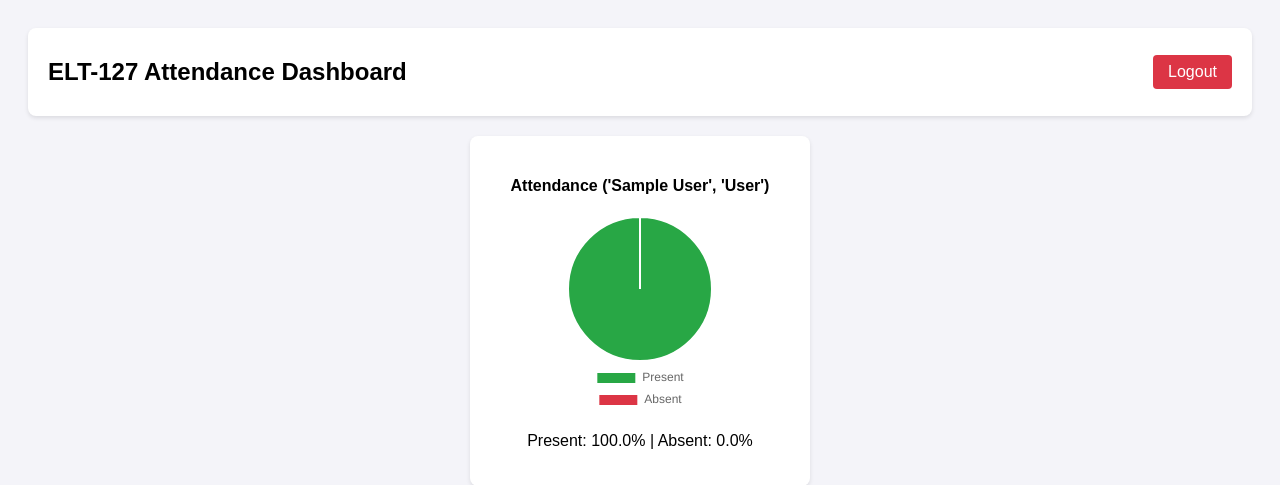
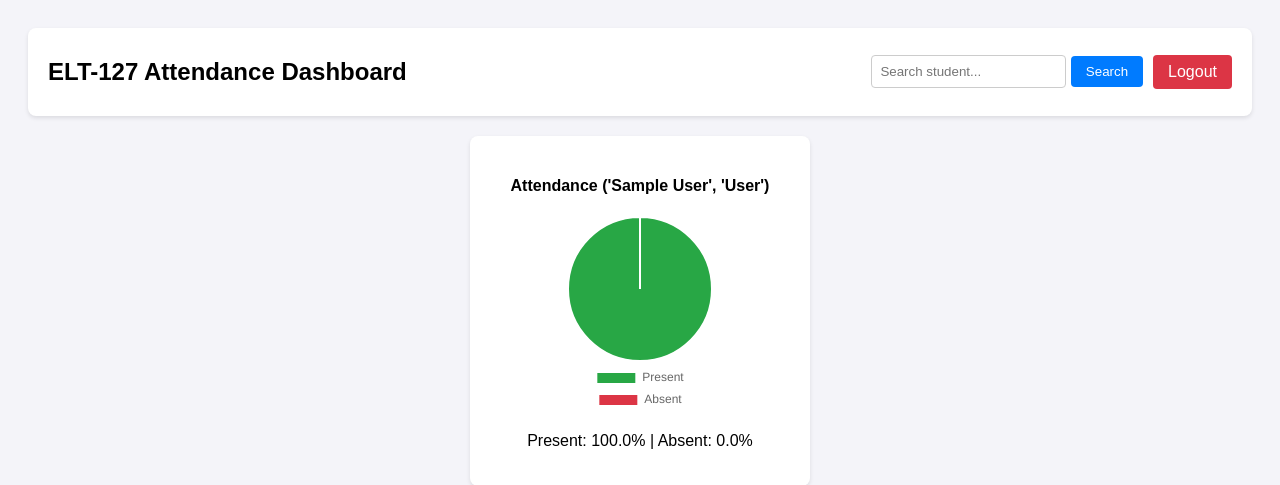
Before and after one commit to uzcoder72/attandance-website, a Django app: page /dashboard/ in a window 1280 px wide. Shown: the top 485 px of the page. Run offline with Django 5.2, Linux system fonts and the light colour scheme; a user stored in the database is signed in; tables that the repository leaves empty hold one stand-in row (values such as "Sample post").

Commit message:
added search

```diff
--- a/checker/templates/checker/dashboard.html
+++ b/checker/templates/checker/dashboard.html
@@ -62,7 +62,15 @@
 
     <div class="header">
         <h2>ELT-127 Attendance Dashboard</h2>
-        <a href="{% url 'logout' %}" class="logout-btn">Logout</a>
+        <div style="display: flex; gap: 10px; align-items: center;">
+            <form method="GET" action="{% url 'dashboard' %}" style="margin: 0;">
+                <input type="text" name="q" placeholder="Search student..." value="{{ search_query }}"
+                    style="padding: 8px; border-radius: 4px; border: 1px solid #ccc;">
+                <button type="submit"
+                    style="padding: 8px 15px; background: #007bff; color: white; border: none; border-radius: 4px; cursor: pointer;">Search</button>
+            </form>
+            <a href="{% url 'logout' %}" class="logout-btn">Logout</a>
+        </div>
     </div>
 
     <div class="students-grid">
--- a/checker/views.py
+++ b/checker/views.py
@@ -26,10 +26,21 @@ def login_view(request):
 
     return render(request, 'checker/login.html', {'error': error_message})
 
+from django.db.models import Q
+
 @login_required(login_url='login')
 def dashboard_view(request):
+    # Get search query from URL if it exists
+    search_query = request.GET.get('q', '')
+
     # Get all students and calculate their attendance
-    students = Student.objects.all()
+    if search_query:
+        # Search by name or surname (case-insensitive)
+        students = Student.objects.filter(
+            Q(name__icontains=search_query) | Q(surname__icontains=search_query)
+        )
+    else:
+        students = Student.objects.all()
 
     attendance_data = []
 
@@ -54,7 +65,8 @@ def dashboard_view(request):
         })
 
     context = {
-        'attendance_data': attendance_data
+        'attendance_data': attendance_data,
+        'search_query': search_query
     }
 
     return render(request, 'checker/dashboard.html', context)
```
